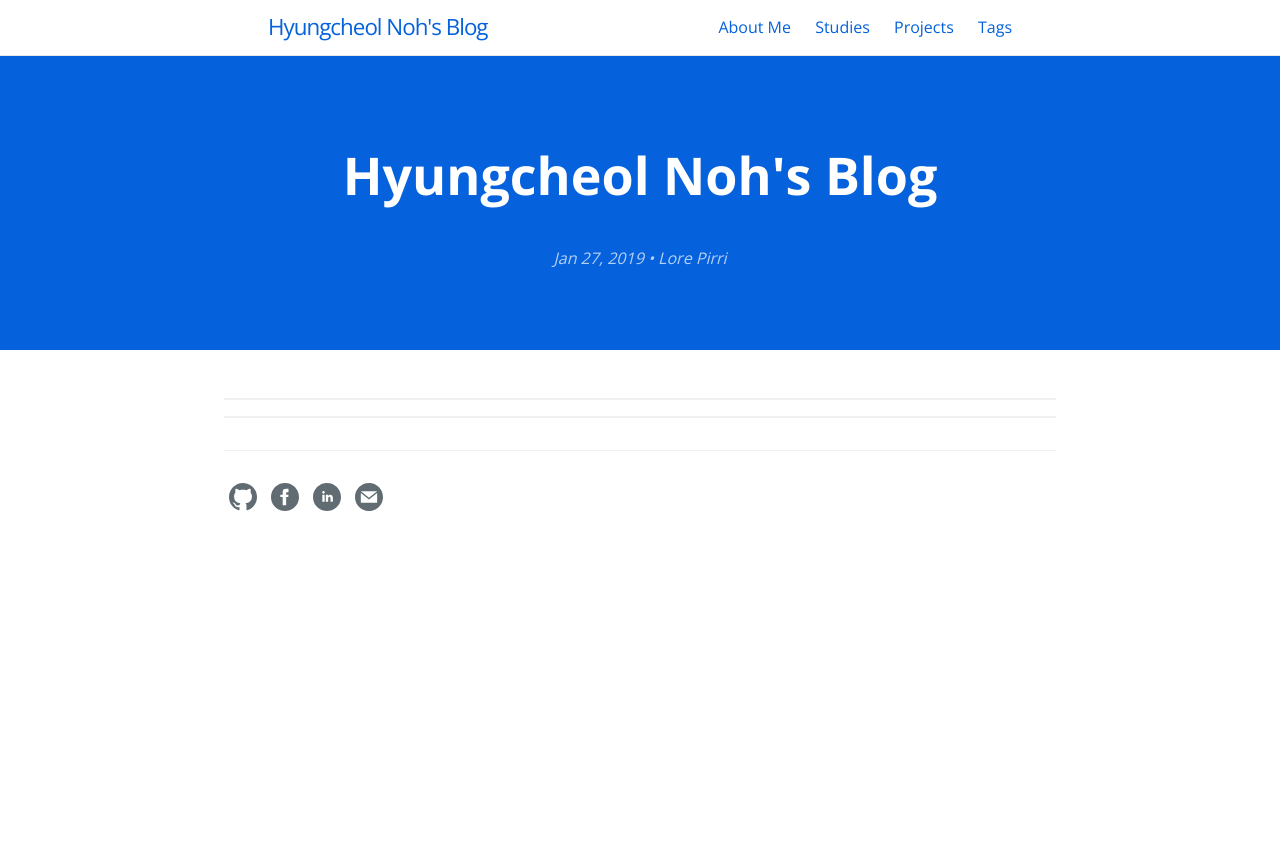
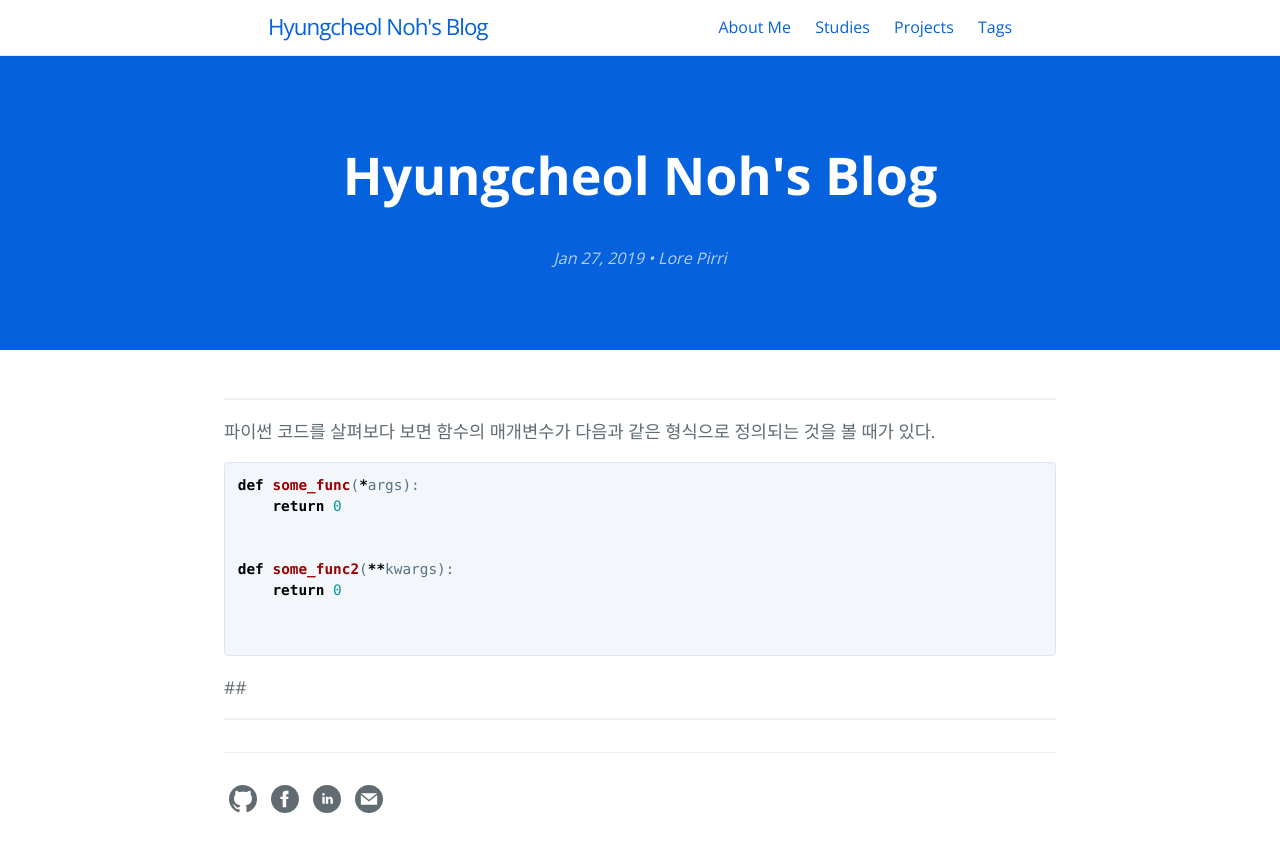
Before and after one commit to hcnoh/hcnoh.github.io, a Jekyll site: the page built from _posts/2019-01-27-python-arguments-asterisk.md, in a window 1280 px wide. Shown: the top 852 px of the page. Built offline with Jekyll 4.4.1, drawn with Linux system fonts in a browser that asks for light colours; our own code applies the rules of GitHub Pages for plain Markdown files; comment, search, counter and statistics services are not loaded.

Commit message:
Update 2019-01-27-python-arguments-asterisk.md

````diff
--- a/_posts/2019-01-27-python-arguments-asterisk.md
+++ b/_posts/2019-01-27-python-arguments-asterisk.md
@@ -12,3 +12,18 @@ image: /thumbnail-mobile.png
 author: "Hyungcheol Noh"
 permalink: /2019-01-27-python-arguments-asterisk
 ---
+
+파이썬 코드를 살펴보다 보면 함수의 매개변수가 다음과 같은 형식으로 정의되는 것을 볼 때가 있다.
+
+```python
+def some_func(*args):
+    return 0
+
+
+def some_func2(**kwargs):
+    return 0
+
+
+```
+
+##
````
